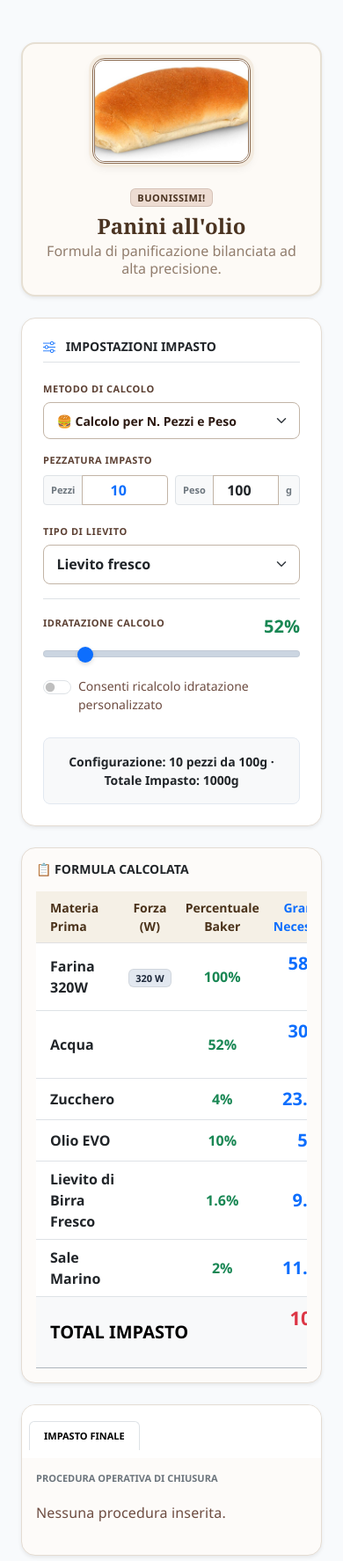
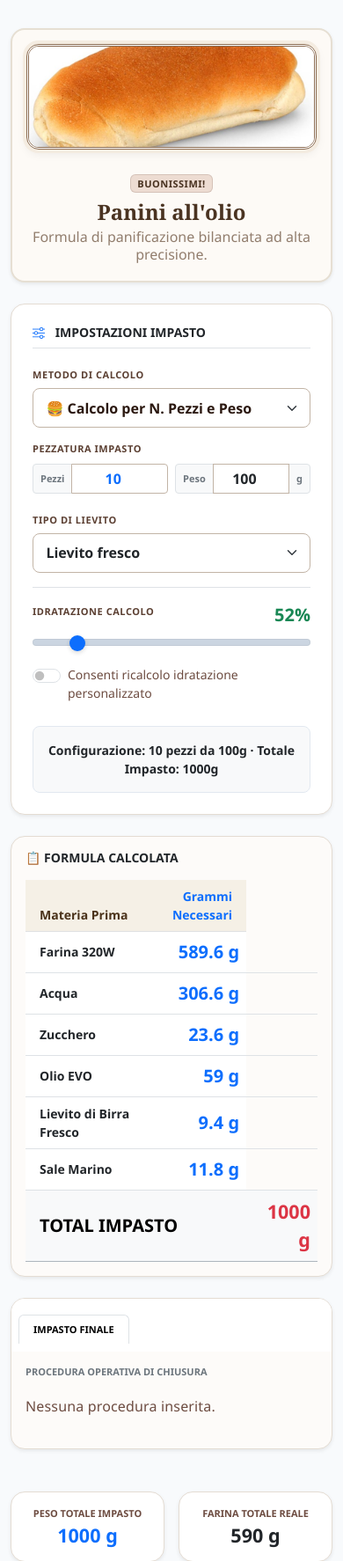
Before and after one commit to wifi75/IlMioRicettario, a Flask app: a page that uses templates/recipe_public_detail.html in a window 390 px wide. Shown: the top 1774 px of the page at 88% size. Run offline with Flask 3, Linux system fonts and the light colour scheme; data comes from the database, SQL or seed files in the repository; some libraries are stand-ins or nearby versions.

Commit message:
v2.3.1 Ottimizzazione mobile pagina dettaglio ricetta
- Tabella ingredienti a 2 colonne su smartphone (Materia Prima + Grammi)
- Rimosso doppio container Bootstrap che causava overflow a 375px
- Colonne Forza (W) e Percentuale Baker nascoste su mobile, visibili su tablet/desktop
- Padding destro colonna grammi ridotto per eliminare troncatura testo
- Pulsanti teglie con area di tocco minima 44x44px (standard Apple/Google)
- Prevenzione zoom automatico iOS su input e select (font-size: 16px)
- Hero image ricetta espansa a larghezza intera su mobile (fix conflitti !important)
- Line-height istruzioni ottimizzato (2 → 1.65) su mobile
- Documentazione aggiornata: CHANGELOG, README, PROJECT, MANUALE

```diff
--- a/templates/recipe_public_detail.html
+++ b/templates/recipe_public_detail.html
@@ -96,10 +96,44 @@
             padding: 0.35rem 0.65rem;
             white-space: nowrap;
         }
+        .btn-pan-qty-minus,
+        .btn-pan-qty-plus {
+            min-height: 44px;
+            min-width: 44px;
+            padding-left: 0.75rem;
+            padding-right: 0.75rem;
+        }
+        .input-pan-qty-value {
+            min-height: 44px;
+            font-size: 16px;
+        }
+        .recipe-instructions-content {
+            line-height: 1.65;
+        }
+        input[type="number"],
+        .form-select {
+            font-size: 16px !important;
+        }
+        .forza-w-col {
+            display: none !important;
+        }
+        .output-final-weight,
+        #dash-public-total-weight-row {
+            padding-right: 0.5rem !important;
+        }
+        #calculated-ingredients-tbody td {
+            font-size: 0.875rem;
+        }
+        .detail-hero-img-wrapper {
+            width: 100% !important;
+            min-width: unset !important;
+            max-width: 100% !important;
+            height: 160px !important;
+        }
     }
 </style>
 
-<div class="container py-4">
+<div class="py-2">
 
     <div class="card mb-4 border-0 shadow-sm rounded-4 overflow-hidden" style="background-color: #fdfaf6; border: 2px solid #e6dfd3 !important;">
         <div class="card-body p-4 d-flex flex-column {{ 'flex-md-row' if recipe.image else 'flex-md-row align-items-center' }} gap-4 text-center text-md-start">
@@ -320,8 +354,8 @@
                             <thead>
                                 <tr class="table-light text-secondary small">
                                     <th class="ps-3">Materia Prima</th>
-                                    <th class="text-center" style="width: 18%;">Forza (W)</th>
-                                    <th class="text-center" style="width: 22%;">Percentuale Baker</th>
+                                    <th class="text-center forza-w-col" style="width: 18%;">Forza (W)</th>
+                                    <th class="text-center d-none d-md-table-cell" style="width: 22%;">Percentuale Baker</th>
                                     <th class="text-end text-primary fw-bold pe-3" style="width: 28%;">Grammi Necessari</th>
                                 </tr>
                             </thead>
@@ -336,12 +370,12 @@
                                     <td class="fw-bold text-dark ps-3">
                                         <span class="dynamic-ing-name">{{ ing.name }}</span>
                                     </td>
-                                    <td class="text-center">
+                                    <td class="text-center forza-w-col">
                                         {% if ing.is_flour and ing.w_value and ing.w_value > 0 %}
                                             <span class="badge bg-dark text-warning fw-bold px-2 py-1" style="font-size: 11px; border: 1px solid rgba(211, 107, 57, 0.2);">{{ ing.w_value }} W</span>
                                         {% endif %}
                                     </td>
-                                    <td class="text-center text-success fw-bold output-baker-pct">0%</td>
+                                    <td class="text-center text-success fw-bold output-baker-pct d-none d-md-table-cell">0%</td>
                                     <td class="text-end text-primary fw-bold fs-5 output-final-weight pe-3">0 g</td>
                                 </tr>
                                 {% endfor %}
@@ -355,8 +389,8 @@
                                     <td class="fw-bold text-dark ps-3">
                                         <span class="dynamic-ing-name" id="fallback-yeast-label-name">Lievito di Birra Fresco</span>
                                     </td>
-                                    <td class="text-center"></td>
-                                    <td class="text-center text-success fw-bold output-baker-pct">0.3%</td>
+                                    <td class="text-center forza-w-col"></td>
+                                    <td class="text-center text-success fw-bold output-baker-pct d-none d-md-table-cell">0.3%</td>
                                     <td class="text-end text-primary fw-bold fs-5 output-final-weight pe-3">0 g</td>
                                 </tr>
 
```
Also changed, not shown: MANUALE_UTENTE.md (+1 -1 lines), PROJECT.md (+2 -2 lines), CHANGELOG.md, README.md.
